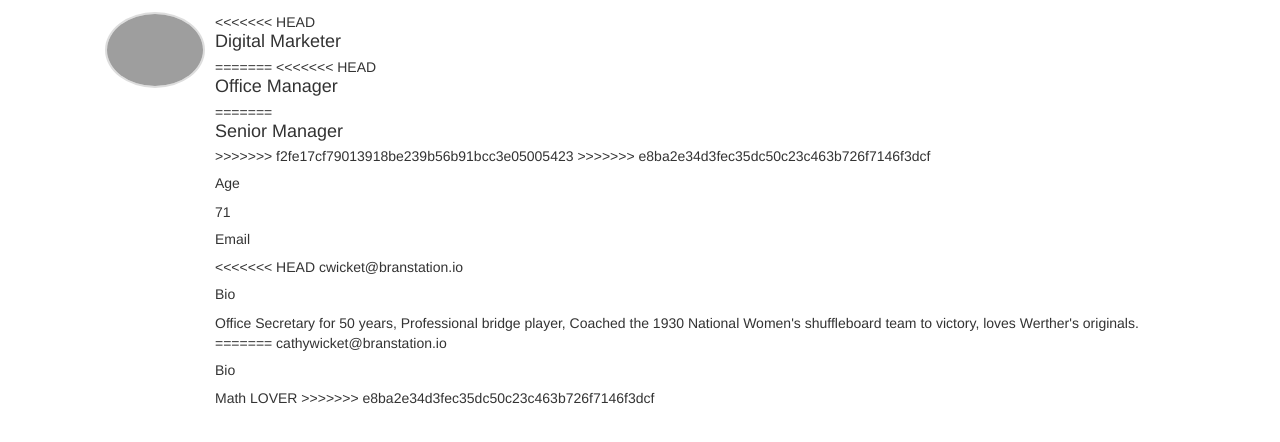
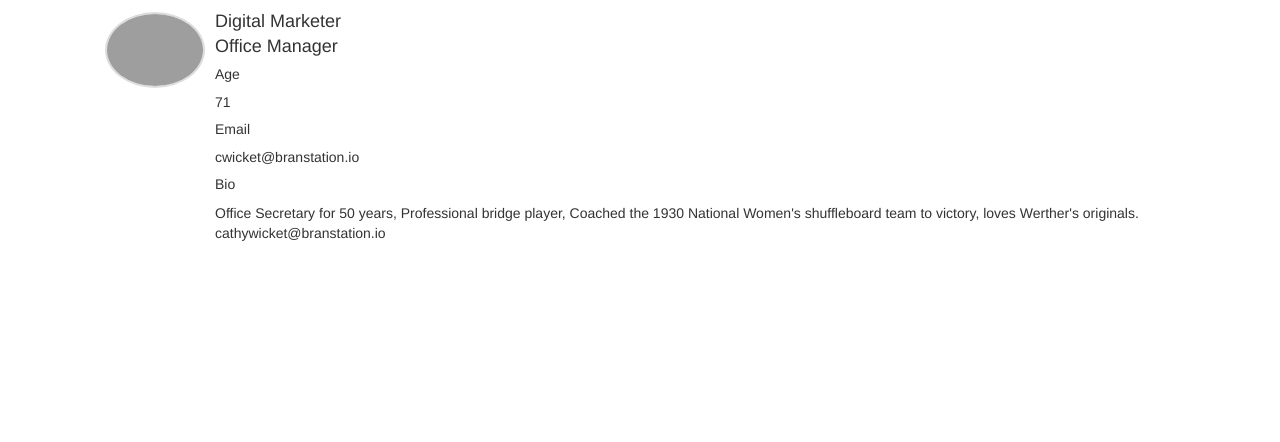
Before and after one commit to Jacqui-B/MVW-Assignment-, a plain HTML site: page Employees/cathy_wicket.html in a window 1280 px wide. Shown: the part 140-582 px from the top of the page. Drawn offline with nearby package versions, Linux system fonts and the light colour scheme; grey boxes are pictures that could not be loaded.

Commit message:
commit test-after error clear

```diff
--- a/Employees/cathy_wicket.html
+++ b/Employees/cathy_wicket.html
@@ -18,18 +18,15 @@
 
 			</div>
 			<div class="media-body">
-<<<<<<< HEAD
-				<!-- Employee Position -->
+
+
 				<h4 class="media-heading">Digital Marketer</h4>
-=======
 
-<<<<<<< HEAD
+
 				<h4 class="media-heading">Office Manager</h4>
-=======
-				<h4 class="media-heading">Senior Manager</h4>
->>>>>>> f2fe17cf79013918be239b56b91bcc3e05005423
->>>>>>> e8ba2e34d3fec35dc50c23c463b726f7146f3dcf
-				<div>
+
+
+			<div>
 
 					<h5>Age</h5>
 					<p>
@@ -37,21 +34,17 @@
 					</p>
 					<h5>Email</h5>
 					<p>
-<<<<<<< HEAD
 						cwicket@branstation.io
 					</p>
 					<h5>Bio</h5>
 					<p>
 						Office Secretary for 50 years, Professional bridge player, Coached the 1930 National Women's shuffleboard team to victory,
 						loves Werther's originals.
-=======
+
 						cathywicket@branstation.io
 					</p>
-					<h5>Bio</h5>
-					<p>
-						Math LOVER
->>>>>>> e8ba2e34d3fec35dc50c23c463b726f7146f3dcf
-					</p>
+
+
 				</div>
 			</div>
 	    </div>
```
